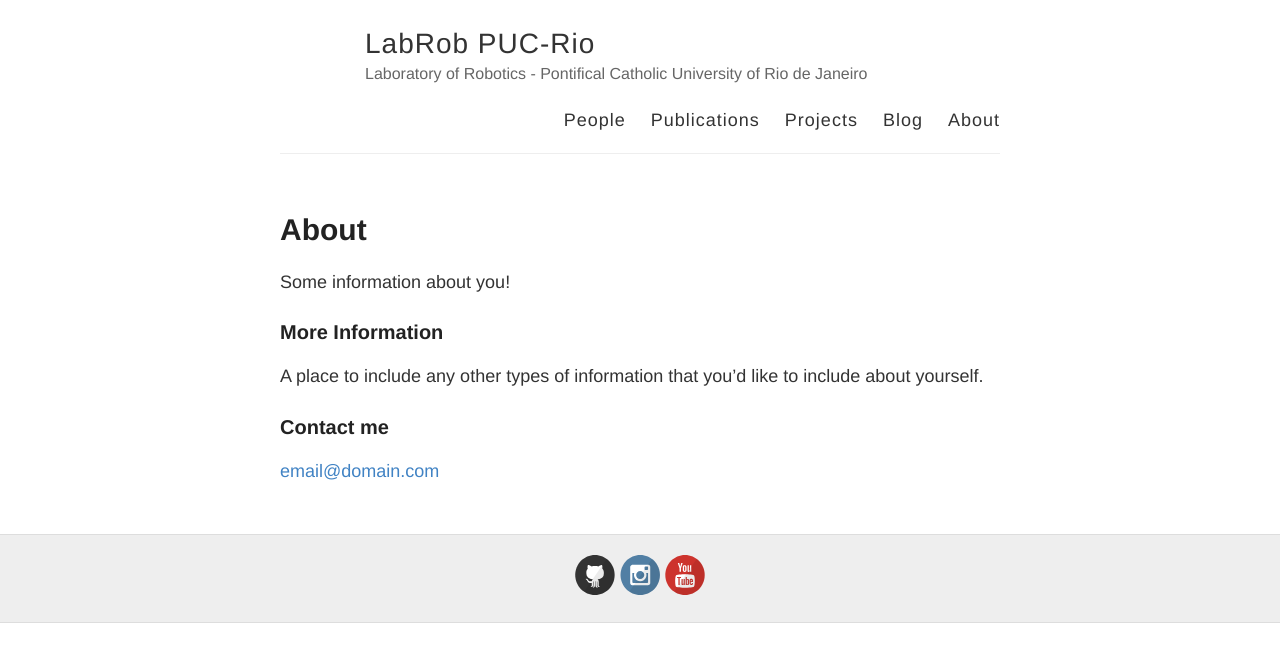
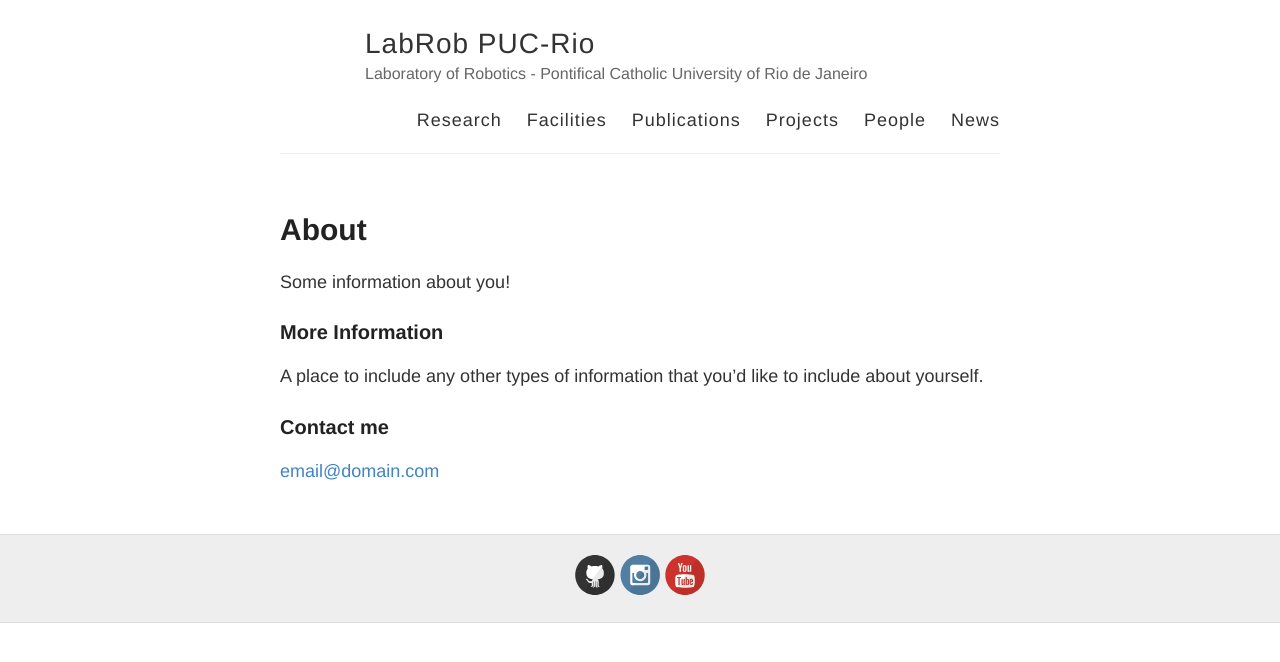
Before and after one commit to labrobpuc/labrobpuc.github.io, a Jekyll site: the page built from about.md, in a window 1280 px wide. Shown: the top 662 px of the page. Built offline with Jekyll 4.4.1, drawn with Linux system fonts in a browser that asks for light colours.

Commit message:
Update default.html

```diff
--- a/_layouts/default.html
+++ b/_layouts/default.html
@@ -27,11 +27,12 @@
           </div>
 
           <nav>
-            <a href="{{ site.baseurl }}/">People</a>
-            <a href="{{ site.baseurl }}/">Publications</a>
-            <a href="{{ site.baseurl }}/">Projects</a>
-            <a href="{{ site.baseurl }}/">Blog</a>
-            <a href="{{ site.baseurl }}/about">About</a>
+            <a href="{{ site.baseurl }}/research">Research</a>
+            <a href="{{ site.baseurl }}/facilities">Facilities</a>
+            <a href="{{ site.baseurl }}/publications">Publications</a>
+            <a href="{{ site.baseurl }}/projects">Projects</a>
+            <a href="{{ site.baseurl }}/people">People</a>
+            <a href="{{ site.baseurl }}/news">News</a>
           </nav>
         </header>
       </div>
```
